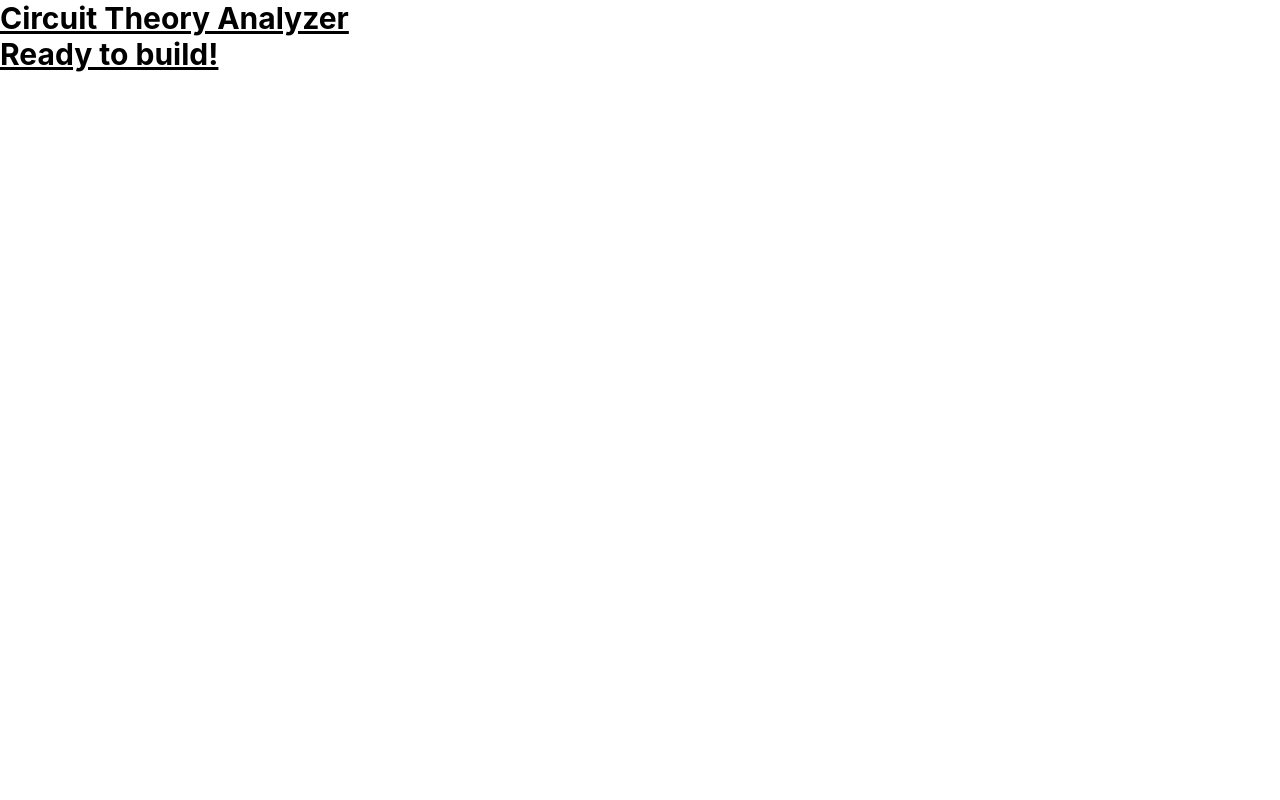
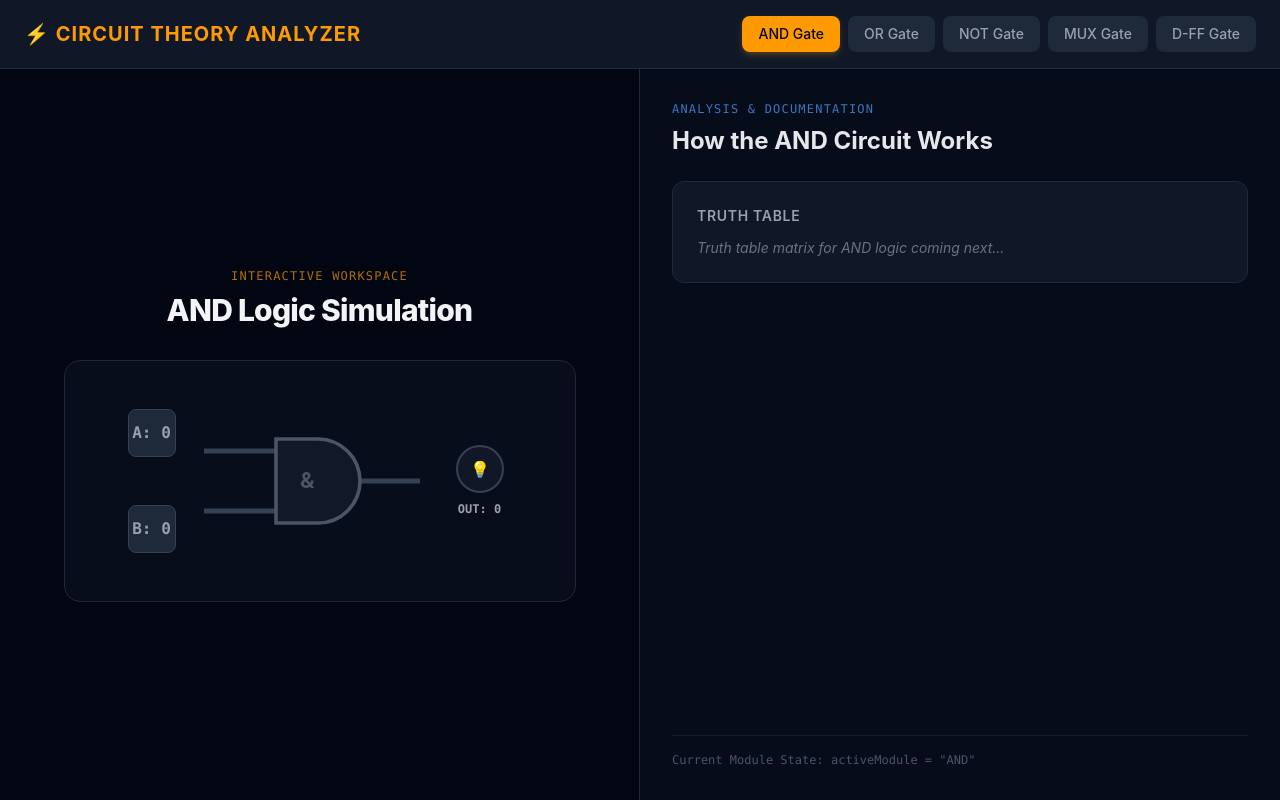
Before and after one commit to YOLO-GIT/circuits_theory, a React (Vite) app: page / in a window 1280 px wide. Built offline with nearby package versions, Linux system fonts and the light colour scheme.

Commit message:
feat: implement interactive AND gate component and enhance main app layout

```diff
--- a/src/App.tsx
+++ b/src/App.tsx
@@ -1,18 +1,90 @@
-import { Camera } from "lucide-react";
-import { motion } from "motion/react";
-function App() {
+import { useState } from "react";
+import AndGate from "./components/AndGate";
+
+// Define the available modules
+type ModuleType = "AND" | "OR" | "NOT" | "MUX" | "D-FF";
+
+export default function App() {
+  // State to track which module the user is looking at
+  const [activeModule, setActiveModule] = useState<ModuleType>("AND");
+
+  const modules: ModuleType[] = ["AND", "OR", "NOT", "MUX", "D-FF"];
+
   return (
-    <>
-      <div className="text-3xl font-bold underline">
-        <h1>Circuit Theory Analyzer</h1>
-        <p>Ready to build!</p>
-      </div>
+    <div className="min-h-screen bg-gray-950 text-gray-100 flex flex-col font-sans">
+      {/* --- TOP NAVIGATION BAR --- */}
+      <header className="bg-gray-900 border-b border-gray-800 px-6 py-4 flex justify-between items-center">
+        <h1 className="text-xl font-bold tracking-wider text-amber-500">
+          ⚡ CIRCUIT THEORY ANALYZER
+        </h1>
+        <nav className="flex gap-2">
+          {modules.map((mod) => (
+            <button
+              key={mod}
+              onClick={() => setActiveModule(mod)}
+              className={`px-4 py-2 rounded-lg font-medium transition-all text-sm ${
+                activeModule === mod
+                  ? "bg-amber-500 text-gray-950 shadow-md shadow-amber-500/20"
+                  : "bg-gray-800 text-gray-400 hover:bg-gray-700 hover:text-gray-200"
+              }`}
+            >
+              {mod} Gate
+            </button>
+          ))}
+        </nav>
+      </header>
 
-      <motion.div animate={{ rotate: 360 }} transition={{ duration: 100 }}>
-        <Camera className="w-6 h-6 text-gray-500" />
-      </motion.div>
-    </>
+      {/* --- MAIN SPLIT-SCREEN CONTENT --- */}
+      <main className="flex-1 grid grid-cols-1 lg:grid-cols-2 divide-y lg:divide-y-0 lg:divide-x divide-gray-800">
+        {/* ZONE 1: THE INTERACTIVE CIRCUITS (LEFT) */}
+        <section className="p-8 flex flex-col items-center justify-center min-h-100 bg-gray-950/50">
+          <div className="text-center w-full flex flex-col items-center">
+            <span className="text-xs font-mono text-amber-500/70 tracking-widest uppercase block mb-2">
+              Interactive Workspace
+            </span>
+            <h2 className="text-3xl font-extrabold tracking-tight mb-8">
+              {activeModule} Logic Simulation
+            </h2>
+
+            {/* RENDER THE CORRESPONDING LOGIC ENGINE */}
+            {activeModule === "AND" && <AndGate />}
+
+            {activeModule !== "AND" && (
+              <p className="text-gray-500 italic max-w-md mx-auto">
+                {activeModule} logic engine wrapper is ready. Waiting for
+                implementation!
+              </p>
+            )}
+          </div>
+        </section>
+
+        {/* ZONE 2: THE DATA & THEORY PANEL (RIGHT) */}
+        <section className="p-8 bg-gray-900/30 flex flex-col justify-between">
+          <div>
+            <span className="text-xs font-mono text-blue-400/70 tracking-widest uppercase block mb-2">
+              Analysis & Documentation
+            </span>
+            <h2 className="text-2xl font-bold mb-6 text-gray-200">
+              How the {activeModule} Circuit Works
+            </h2>
+
+            {/* Placeholder for Truth Table */}
+            <div className="bg-gray-900 border border-gray-800 rounded-xl p-6 mb-6">
+              <h3 className="text-sm font-semibold text-gray-400 uppercase tracking-wider mb-3">
+                Truth Table
+              </h3>
+              <p className="text-gray-500 text-sm italic">
+                Truth table matrix for {activeModule} logic coming next...
+              </p>
+            </div>
+          </div>
+
+          {/* Quick Footer inside the panel */}
+          <div className="text-xs text-gray-600 font-mono border-t border-gray-800/60 pt-4">
+            Current Module State: activeModule = "{activeModule}"
+          </div>
+        </section>
+      </main>
+    </div>
   );
 }
-
-export default App;
--- /dev/null
+++ b/src/components/AndGate.tsx
@@ -0,0 +1,105 @@
+import { useState } from 'react';
+
+export default function AndGate() {
+  // 1. Core State: The user inputs (True/1 or False/0)
+  const [inputA, setInputA] = useState<boolean>(false);
+  const [inputB, setInputB] = useState<boolean>(false);
+
+  // 2. Pure Logic Engine: Calculate the output instantly on every render
+  const output = inputA && inputB;
+
+  // Color constants for our wires based on logic state
+  const activeColor = 'stroke-amber-500 shadow-lg';
+  const inactiveColor = 'stroke-gray-700';
+
+  return (
+    <div className="flex flex-col items-center gap-8 bg-gray-900/40 p-6 rounded-2xl border border-gray-800 w-full max-w-lg">
+
+      {/* INTERACTIVE SIMULATION AREA */}
+      <div className="flex items-center justify-center gap-4 w-full h-48 relative">
+
+        {/* INPUT BUTTONS (LEFT) */}
+        <div className="flex flex-col gap-12 justify-center h-full">
+          <button
+            onClick={() => setInputA(!inputA)}
+            className={`w-12 h-12 rounded-lg font-mono font-bold transition-all border ${
+              inputA
+                ? 'bg-amber-500 text-gray-950 border-amber-400 shadow-md shadow-amber-500/20'
+                : 'bg-gray-800 text-gray-400 border-gray-700 hover:bg-gray-700'
+            }`}
+          >
+            A: {inputA ? '1' : '0'}
+          </button>
+
+          <button
+            onClick={() => setInputB(!inputB)}
+            className={`w-12 h-12 rounded-lg font-mono font-bold transition-all border ${
+              inputB
+                ? 'bg-amber-500 text-gray-950 border-amber-400 shadow-md shadow-amber-500/20'
+                : 'bg-gray-800 text-gray-400 border-gray-700 hover:bg-gray-700'
+            }`}
+          >
+            B: {inputB ? '1' : '0'}
+          </button>
+        </div>
+
+        {/* INLINE SVG CIRCUIT GRAPHIC (CENTER) */}
+        <div className="flex-1 max-w-60">
+          <svg viewBox="0 0 200 100" className="w-full h-auto overflow-visible">
+            {/* Wire A */}
+            <path
+              d="M 10,25 L 70,25"
+              fill="none"
+              strokeWidth="4"
+              className={`transition-colors duration-200 ${inputA ? activeColor : inactiveColor}`}
+            />
+            {/* Wire B */}
+            <path
+              d="M 10,75 L 70,75"
+              fill="none"
+              strokeWidth="4"
+              className={`transition-colors duration-200 ${inputB ? activeColor : inactiveColor}`}
+            />
+            {/* Output Wire */}
+            <path
+              d="M 140,50 L 190,50"
+              fill="none"
+              strokeWidth="4"
+              className={`transition-colors duration-200 ${output ? activeColor : inactiveColor}`}
+            />
+
+            {/* The Distinctive AND Gate Body (D-Shape) */}
+            <path
+              d="M 70,15 L 105,15 A 35,35 0 0,1 105,85 L 70,85 Z"
+              fill="#111827"
+              stroke="#4b5563"
+              strokeWidth="3"
+            />
+            <text x="90" y="56" fill="#4b5563" className="font-sans font-bold text-lg pointer-events-none select-none">
+              &
+            </text>
+          </svg>
+        </div>
+
+        {/* OUTPUT INDICATOR LIGHT (RIGHT) */}
+        <div className="flex justify-center items-center w-16">
+          <div className="flex flex-col items-center gap-2">
+            <div
+              className={`w-12 h-12 rounded-full border-2 transition-all duration-300 flex items-center justify-center ${
+                output
+                  ? 'bg-amber-500 border-amber-300 shadow-xl shadow-amber-500/50 scale-110 text-gray-950'
+                  : 'bg-gray-900 border-gray-700 text-gray-600'
+              }`}
+            >
+              💡
+            </div>
+            <span className="font-mono text-xs font-bold text-gray-400">
+              OUT: {output ? '1' : '0'}
+            </span>
+          </div>
+        </div>
+
+      </div>
+    </div>
+  );
+}
```
